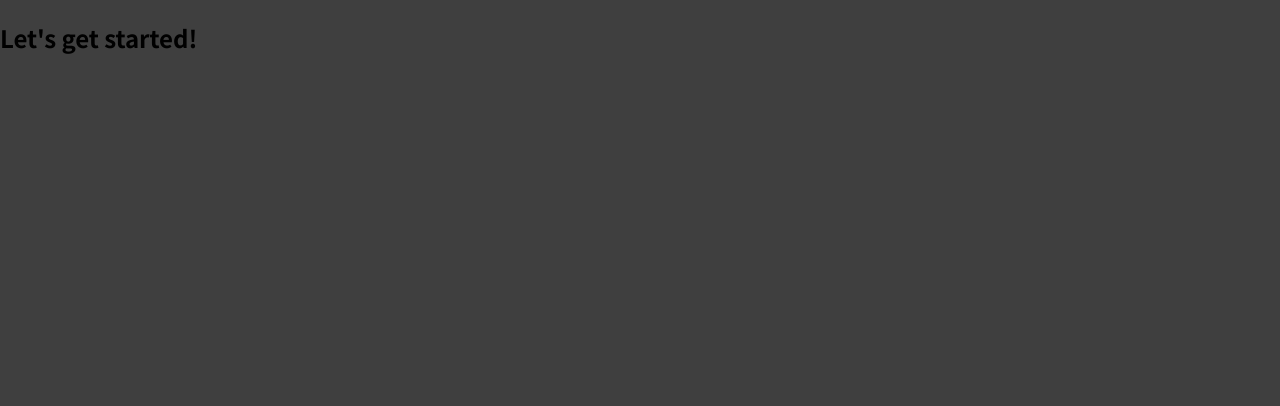
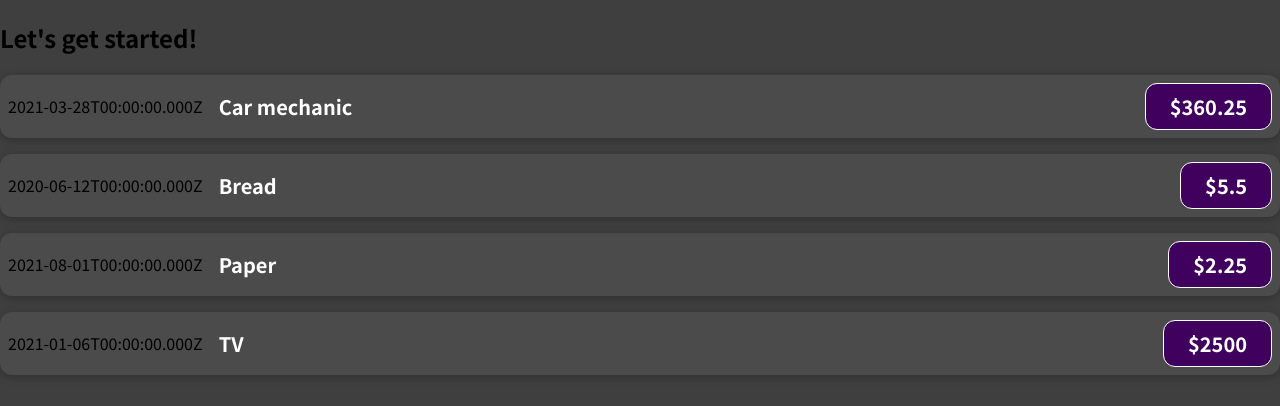
Before and after one commit to askrzypczynska/PsychotherapistBooking-Page, a JavaScript app: page / in a window 1280 px wide. Shown: the top 406 px of the page. Built offline with nearby package versions, Linux system fonts and the light colour scheme.

Commit message:
Ading component expenseItems

```diff
--- a/src/App.js
+++ b/src/App.js
@@ -1,7 +1,21 @@
+import ExpenseItem from "./components/ExpenseItem";
+
 function App() {
+  const expenses = [
+    { id: 'e1', title: 'Car mechanic', amount: 360.25, date: new Date(2021, 2, 28) },
+    { id: 'e2', title: 'Bread', amount: 5.50, date: new Date(2020, 5, 12) },
+    { id: 'e3', title: 'Paper', amount: 2.25, date: new Date(2021, 7, 1) },
+    { id: 'e4', title: 'TV', amount: 2500.00, date: new Date(2020, 12, 6) }
+
+  ];
+
   return (
     <div>
       <h2>Let's get started!</h2>
+      <ExpenseItem title={expenses[0].title} amount={expenses[0].amount} date={expenses[0].date}></ExpenseItem>
+      <ExpenseItem title={expenses[1].title} amount={expenses[1].amount} date={expenses[1].date}></ExpenseItem>
+      <ExpenseItem title={expenses[2].title} amount={expenses[2].amount} date={expenses[2].date}></ExpenseItem>
+      <ExpenseItem title={expenses[3].title} amount={expenses[3].amount} date={expenses[3].date}></ExpenseItem>
     </div>
   );
 }
--- /dev/null
+++ b/src/components/ExpenseItem.css
@@ -0,0 +1,56 @@
+.expense-item {
+    display: flex;
+    justify-content: space-between;
+    align-items: center;
+    box-shadow: 0 2px 8px rgba(0, 0, 0, 0.25);
+    padding: 0.5rem;
+    margin: 1rem 0;
+    border-radius: 12px;
+    background-color: #4b4b4b;
+  }
+
+  .expense-item_description {
+    display: flex;
+    flex-direction: column;
+    gap: 1rem;
+    align-items: flex-end;
+    flex-flow: column-reverse;
+    justify-content: flex-start;
+    flex: 1;
+  }
+
+  .expense-item h2 {
+    color: #3a3a3a;
+    font-size: 1rem;
+    flex: 1;
+    margin: 0 1rem;
+    color: white;
+  }
+
+  .expense-item_price {
+    font-size: 1rem;
+    font-weight: bold;
+    color: white;
+    background-color: #40005d;
+    border: 1px solid white;
+    padding: 0.5rem;
+    border-radius: 12px;
+  }
+
+  @media (min-width: 580px) {
+    .expense-item_description {
+      flex-direction: row;
+      align-items: center;
+      justify-content: flex-start;
+      flex: 1;
+    }
+
+    .expense-item_description h2 {
+      font-size: 1.25rem;
+    }
+
+    .expense-item_price {
+      font-size: 1.25rem;
+      padding: 0.5rem 1.5rem;
+    }
+  }
--- /dev/null
+++ b/src/components/ExpenseItem.js
@@ -0,0 +1,16 @@
+import './ExpenseItem.css';
+
+function ExpenseItem(props){
+
+    return (
+        <div className="expense-item">
+            <div>{props.date.toISOString()}</div>
+            <div className='expense-item_description'>
+                <h2>{props.title}</h2>
+                <div className='expense-item_price'>${props.amount}</div>
+            </div>
+        </div>
+    );
+}
+
+export default ExpenseItem;
```
Also changed, not shown: 2 other files (tests, documents, lock files or other folders).
